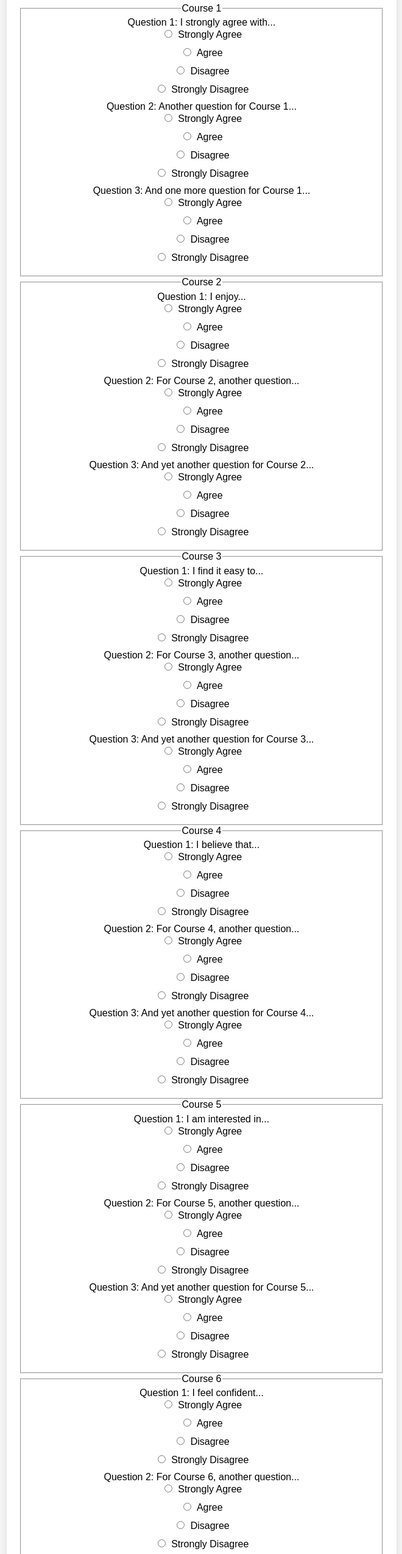
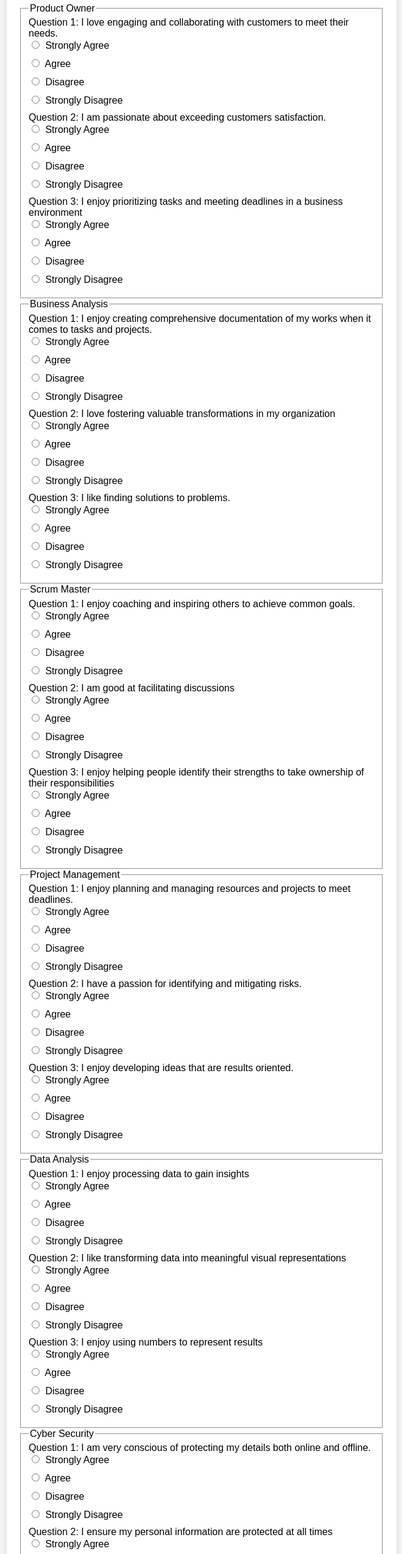
Before and after one commit to TheDigitalDogCompany/personality-test, a plain HTML site: page index.html in a window 1280 px wide. Shown: the part 103-2652 px from the top of the page at 61% size, without its empty margins (309-969 px from the left). Drawn offline with Linux system fonts and the light colour scheme.

Commit message:
refactor: :recycle: Add courses and questions

```diff
--- a/index.html
+++ b/index.html
@@ -20,51 +20,51 @@
 <script>
     const courses = [
         {
-            name: 'Course 1',
+            name: 'Product Owner',
             questions: [
-                'I strongly agree with...',
-                'Another question for Course 1...',
-                'And one more question for Course 1...'
+                'I love engaging and collaborating with customers to meet their needs.',
+                'I am passionate about exceeding customers satisfaction.',
+                'I enjoy prioritizing tasks and meeting deadlines in a business environment'
             ]
         },
         {
-            name: 'Course 2',
+            name: 'Business Analysis',
             questions: [
-                'I enjoy...',
-                'For Course 2, another question...',
-                'And yet another question for Course 2...'
+                'I enjoy creating comprehensive documentation of my works when it comes to tasks and projects.',
+                'I love fostering valuable transformations in my organization',
+                'I like finding solutions to problems.'
             ]
         },
         {
-            name: 'Course 3',
+            name: 'Scrum Master',
             questions: [
-                'I find it easy to...',
-                'For Course 3, another question...',
-                'And yet another question for Course 3...'
+                'I enjoy coaching and inspiring others to achieve common goals.',
+                'I am good at facilitating discussions',
+                'I enjoy helping people identify their strengths to take ownership of their responsibilities'
             ]
         },
         {
-            name: 'Course 4',
+            name: 'Project Management',
             questions: [
-                'I believe that...',
-                'For Course 4, another question...',
-                'And yet another question for Course 4...'
+                'I enjoy planning and managing resources and projects to meet deadlines.',
+                'I have a passion for identifying and mitigating risks.',
+                'I enjoy developing ideas that are results oriented.'
             ]
         },
         {
-            name: 'Course 5',
+            name: 'Data Analysis',
             questions: [
-                'I am interested in...',
-                'For Course 5, another question...',
-                'And yet another question for Course 5...'
+                'I enjoy processing data to gain insights',
+                'I like transforming data into meaningful visual representations',
+                'I enjoy using numbers to represent results'
             ]
         },
         {
-            name: 'Course 6',
+            name: 'Cyber Security',
             questions: [
-                'I feel confident...',
-                'For Course 6, another question...',
-                'And yet another question for Course 6...'
+                'I am very conscious of protecting my details both online and offline.',
+                'I ensure my personal information are protected at all times',
+                'I always ensure my laptop is password protected.'
             ]
         },
     ];
@@ -103,35 +103,7 @@
 
     generateQuestions();
 
-    function submitForm() {
-        // Collecting and calculating points for each course
-        const courses = ['Course 1', 'Course 2', 'Course 3', 'Course 4', 'Course 5', 'Course 6'];
-        const coursePoints = {};
 
-        courses.forEach(course => {
-            const questions = document.querySelectorAll(`[name^="${course.toLowerCase()}"]`);
-            let points = 0;
-
-            questions.forEach(question => {
-                points += parseInt(question.value);
-            });
-
-            coursePoints[course] = points;
-        });
-
-        // Finding the course with the most points
-        const maxPoints = Math.max(...Object.values(coursePoints));
-        const winningCourses = Object.keys(coursePoints).filter(course => coursePoints[course] === maxPoints);
-
-        // Displaying results
-        if (winningCourses.length === 1) {
-            alert(`Congratulations! You are recommended to take ${winningCourses[0]}.`);
-        } else {
-            let message = `You have a tie between the following courses: ${winningCourses.join(', ')}.`;
-            message += '\nContact a coach for guidance on which course to choose.';
-            alert(message);
-        }
-    }
 </script>
 
 </body>
--- a/style.css
+++ b/style.css
@@ -1,7 +1,6 @@
 body {
     font-family: Arial, sans-serif;
     background-color: #f4f4f4;
-    text-align: center;
     margin: 20px;
 }
 form {
```
